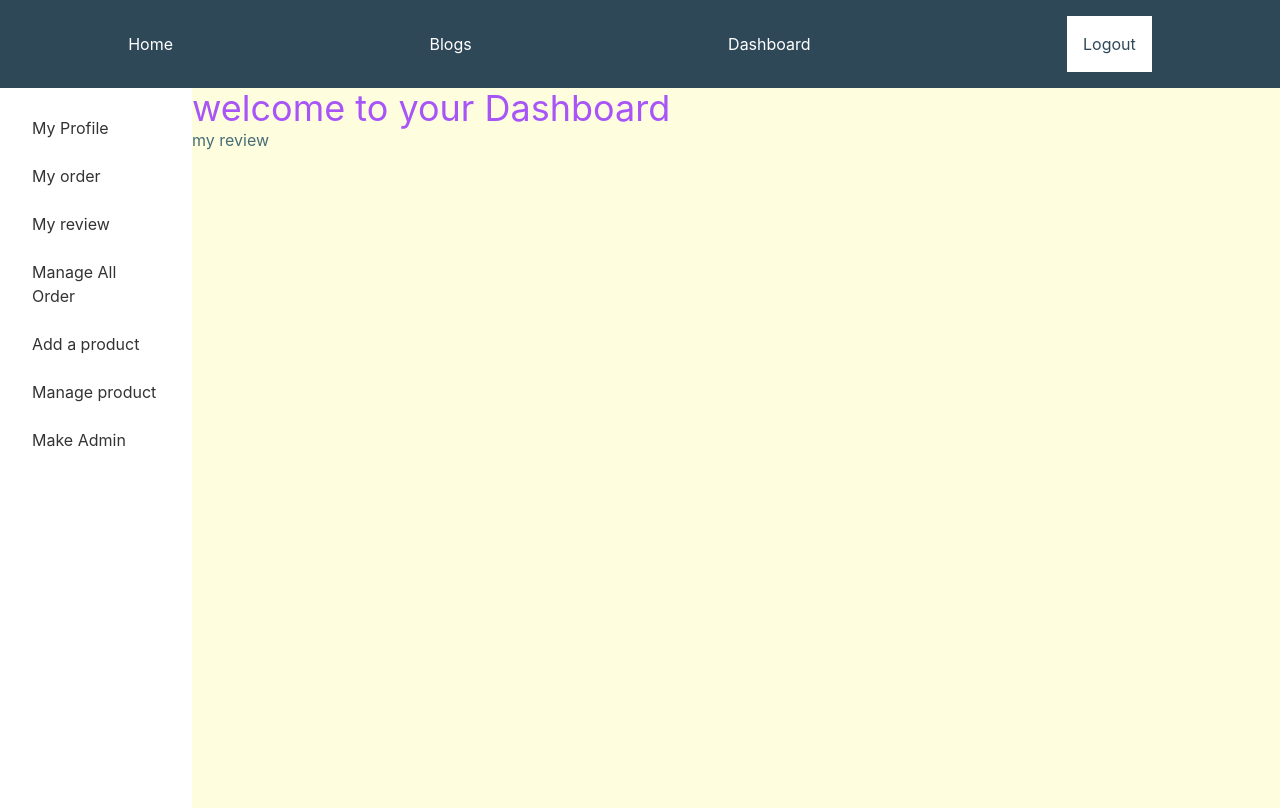
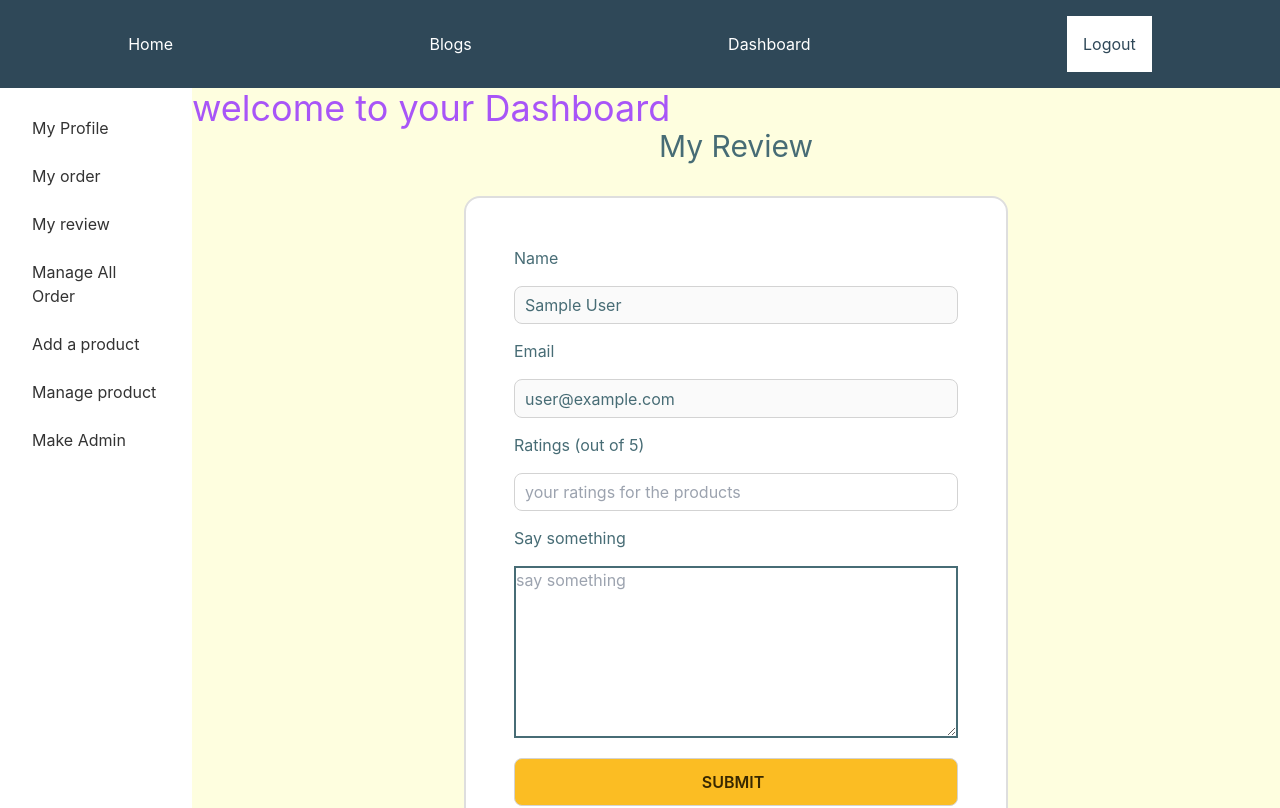
Before and after one commit to Sadik-Hossain/manufacturer-client-site, a React (Vite) app: page /dashboard/review in a window 1280 px wide. Shown: the top 808 px of the page. Built offline with nearby package versions, Linux system fonts and the light colour scheme; no server answers; sample sign-in values are in the browser's storage.

Commit message:
my review page added and buisness summar redisgned

```diff
--- a/package.json
+++ b/package.json
@@ -16,6 +16,7 @@
     "react-hook-form": "^7.31.3",
     "react-query": "^3.39.0",
     "react-router-dom": "^6.3.0",
+    "react-simple-star-rating": "^4.0.5",
     "react-toastify": "^9.0.1"
   },
   "devDependencies": {
--- a/src/Pages/DashBoard/Myreview.jsx
+++ b/src/Pages/DashBoard/Myreview.jsx
@@ -1,9 +1,63 @@
 import React from "react";
+import { useAuthState } from "react-firebase-hooks/auth";
+import auth from "../../firebase.init";
 
 const Myreview = () => {
+  const [user, error] = useAuthState(auth);
+  const handlSubmit = (e) => {
+    e.preventDefault();
+
+    const UserReview = {
+      name: e.target.name.value,
+      email: e.target.email.value,
+      review: e.target.review.value,
+      ratings: e.target.ratings.value,
+    };
+    console.log(UserReview);
+  };
   return (
     <div>
-      <h1>my review</h1>
+      <h1 className="text-3xl text-center capitalize">my review</h1>
+      <div className="register-form">
+        <form onSubmit={handlSubmit}>
+          <div
+            style={{
+              display: "flex",
+              flexDirection: "column",
+              justifyContent: "center",
+            }}
+          >
+            <label>Name</label>
+            <input type="text" name="name" value={user?.displayName} disabled />
+            <label>Email</label>
+            <input type="email" name="email" value={user?.email} disabled />
+            <label>Ratings (out of 5)</label>
+            <input
+              type="number"
+              name="ratings"
+              min="1"
+              max="5"
+              required
+              placeholder="your ratings for the products"
+            />
+            <label>Say something </label>
+
+            <textarea
+              name="review"
+              rows="7"
+              placeholder="say something"
+              style={{ border: "2px solid" }}
+              required
+            ></textarea>
+          </div>
+          <div className="flex">
+            <input
+              type="submit"
+              className="btn btn-warning  w-20  mx-auto my-5"
+            />
+          </div>
+        </form>
+      </div>
     </div>
   );
 };
--- /dev/null
+++ b/src/Pages/DashBoard/Ratingx.jsx
@@ -0,0 +1,24 @@
+import React, { useState } from "react";
+import { Rating } from "react-simple-star-rating";
+
+const Ratingx = () => {
+  const [rating, setRating] = useState(0); // initial rating value
+
+  // Catch Rating value
+  const handleRating = (rate) => {
+    setRating(rate);
+    // other logic
+  };
+
+  return (
+    <div className="App">
+      <Rating
+        onClick={handleRating}
+        ratingValue={rating} /* Available Props */
+        iconsCount={5}
+        allowHover={false}
+      />
+    </div>
+  );
+};
+export default Ratingx;
--- a/src/Pages/Home/BuisnessSummary.jsx
+++ b/src/Pages/Home/BuisnessSummary.jsx
@@ -1,29 +1,68 @@
 import React from "react";
 import "./BuisnessSummary.css";
 const BuisnessSummary = () => {
-  const url = `https://i.ibb.co/YtHM7WY/award-pngrepo-com.png`;
   return (
-    <div>
-      <div className="b-sum">
-        <div>
-          <img src="https://svgshare.com/i/hoU.svg" title="" />
-          <h1>16</h1>
-          <p>Specialist</p>
+    <div style={{ width: "90%", margin: "5rem auto" }}>
+      <div
+        style={{
+          borderRadius: "1rem",
+          boxShadow: " 1rem 1rem 0px rgba(0, 0, 0, 1)",
+          padding: "8rem 0",
+        }}
+        className="card-container"
+      >
+        <div class="stat">
+          <div class="stat-figure text-primary">
+            <svg
+              xmlns="http://www.w3.org/2000/svg"
+              fill="none"
+              viewBox="0 0 24 24"
+              class="inline-block w-8 h-8 stroke-current"
+            >
+              <path
+                stroke-linecap="round"
+                stroke-linejoin="round"
+                stroke-width="2"
+                d="M4.318 6.318a4.5 4.5 0 000 6.364L12 20.364l7.682-7.682a4.5 4.5 0 00-6.364-6.364L12 7.636l-1.318-1.318a4.5 4.5 0 00-6.364 0z"
+              ></path>
+            </svg>
+          </div>
+          <div class="stat-title">Total Work Done</div>
+          <div class="stat-value text-primary">126+</div>
+          <div class="stat-desc">21% more than last month</div>
         </div>
-        <div>
-          <img src="https://www.svgrepo.com/show/50222/happy.svg" title="" />
-          <h1>1256</h1>
-          <p>Happy Clients</p>
+
+        <div class="stat">
+          <div class="stat-figure text-secondary">
+            <svg
+              xmlns="http://www.w3.org/2000/svg"
+              fill="none"
+              viewBox="0 0 24 24"
+              class="inline-block w-8 h-8 stroke-current"
+            >
+              <path
+                stroke-linecap="round"
+                stroke-linejoin="round"
+                stroke-width="2"
+                d="M13 10V3L4 14h7v7l9-11h-7z"
+              ></path>
+            </svg>
+          </div>
+          <div class="stat-title">Page Views</div>
+          <div class="stat-value text-secondary">2.6M</div>
+          <div class="stat-desc">21% more than last month</div>
         </div>
-        <div>
-          <img src="https://svgshare.com/i/hpc.svg" title="" />
-          <h1>16</h1>
-          <p>26 Meetings</p>
-        </div>
-        <div>
-          <img src="https://www.svgrepo.com/show/121237/award.svg" title="" />
-          <h1>13</h1>
-          <p>Awards</p>
+
+        <div class="stat">
+          <div class="stat-figure text-secondary">
+            <div class="avatar online">
+              <div class="w-16 rounded-full">
+                <img src="https://api.lorem.space/image/face?w=128&h=128" />
+              </div>
+            </div>
+          </div>
+          <div class="stat-value">1567+</div>
+          <div class="stat-title">Happy Clients</div>
         </div>
       </div>
     </div>
--- a/src/Pages/Home/Home.jsx
+++ b/src/Pages/Home/Home.jsx
@@ -50,8 +50,8 @@
       </div>
       {/* //* -------- Buisness summary --------
        */}
-      <div style={{ margin: "3rem 0" }}>
-        <h1 style={{ textAlign: "center", marginBottom: "5rem " }}>
+      <div style={{ margin: "5rem 0" }}>
+        <h1 className="text-3xl font-bold text-center ">
           Our Buisness Summary
         </h1>
         <BuisnessSummary />
@@ -62,12 +62,7 @@
       {/* //* ---------- bonus section ------------
        */}
       {/* //* testimonial */}
-      <h1
-        style={{
-          textAlign: "center",
-          margin: "3rem 0",
-        }}
-      >
+      <h1 className="text-3xl font-bold text-center ">
         See What Our Client Say About Us
       </h1>
       <div
--- a/src/Pages/Parts/PartsDetails.jsx
+++ b/src/Pages/Parts/PartsDetails.jsx
@@ -128,6 +128,7 @@
             type="number"
             name="quantity"
             pattern="^[0-9]"
+            required
             max={available}
             min={minQty}
           />
```
Also changed, not shown: 1 other file (tests, documents, lock files or other folders).
